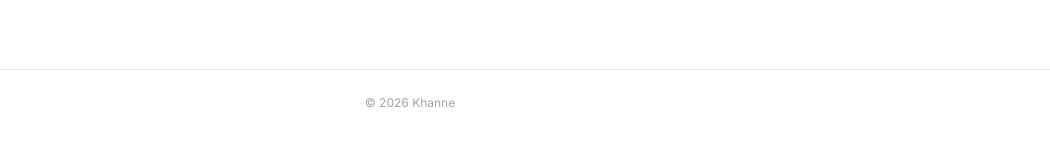
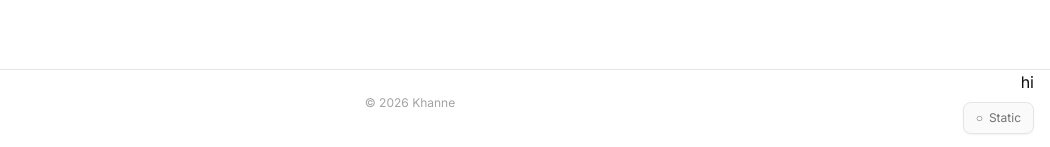
Before and after one commit to IwannabeRealnerD/khanne-log, a Next.js app: page / in a window 1280 px wide. Shown: the part 650-797 px from the top of the page, without its empty margins (230-1280 px from the left). Built offline with nearby package versions, Linux system fonts and the light colour scheme.

Commit message:
add rendering notification (#21)
* feat: rendering method badge

* 추가

* refector: change file structure

* refector: change file structure

* 렌더링 타입 변경하기

* delete unnecessary files

```diff
--- a/src/app/lines/components/line-list-section/key-points.tsx
+++ b/src/app/lines/components/line-list-section/key-points.tsx
@@ -4,6 +4,6 @@ interface KeyPointsProps {
   keyPoints: string[];
 }
 export const KeyPoints: FunctionComponent<KeyPointsProps> = (props) => {
-  if (props.keyPoints.length === 0) return null;
+  if (props.keyPoints.length === 0) {return null;}
   return <span>{props.keyPoints.join(" / ")}</span>;
 };
--- a/src/app/lines/page.tsx
+++ b/src/app/lines/page.tsx
@@ -1,4 +1,7 @@
 import { Suspense } from "react";
+
+import { GlobalRenderingTypeBadge } from "@/components/rendering-type-badge";
+import { ROUTE_RENDERING_CONFIG } from "@/components/rendering-type-badge/constants/contents";
 
 import { LineListSection } from "./components/line-list-section";
 import { LineListSectionSkeleton } from "./components/line-list-section-skeleton";
@@ -8,9 +11,12 @@ const LinePage = async (props: PageProps<"/lines">) => {
   const currentPage = page ? Number(page) : 1;
 
   return (
-    <Suspense key={currentPage} fallback={<LineListSectionSkeleton />}>
-      <LineListSection currentPage={currentPage} />
-    </Suspense>
+    <>
+      <Suspense key={currentPage} fallback={<LineListSectionSkeleton />}>
+        <LineListSection currentPage={currentPage} />
+      </Suspense>
+      <GlobalRenderingTypeBadge config={ROUTE_RENDERING_CONFIG["/lines"]} />
+    </>
   );
 };
 
--- a/src/app/page.tsx
+++ b/src/app/page.tsx
@@ -1,7 +1,10 @@
 import { GlobalNavItem } from "@/components/nav-item";
+import { GlobalRenderingTypeBadge } from "@/components/rendering-type-badge";
+import { ROUTE_RENDERING_CONFIG } from "@/components/rendering-type-badge/constants/contents";
 
 const HomePage = () => {
   return (
+    <>
       <div className="flex min-h-[60vh] flex-col items-center justify-center">
         <h2 className="text-h2 font-bold tracking-tight text-fg">Khanne Log</h2>
         <p className="mt-2 text-body text-muted">movies, series, and games I love</p>
@@ -13,6 +16,8 @@ const HomePage = () => {
           <GlobalNavItem disabled description="game logs & reviews" href="#" label="Games" />
         </nav>
       </div>
+      <GlobalRenderingTypeBadge config={ROUTE_RENDERING_CONFIG["/"]} />
+    </>
   );
 };
 export default HomePage;
--- /dev/null
+++ b/src/components/rendering-type-badge/constants/contents.ts
@@ -0,0 +1,21 @@
+export const ROUTE_RENDERING_CONFIG = {
+  "/": {
+    icon: "○",
+    label: "Static",
+    summary: "빌드 시 생성된 정적 페이지",
+    details: [
+      "네비게이션 링크와 소개 문구만 포함, 배포 시점에 HTML 미리 생성.",
+      "외부 데이터 요청 없이 동일한 콘텐츠를 즉시 제공. 로딩 매우 빠름.",
+    ],
+  },
+  "/lines": {
+    icon: "◐",
+    label: "Partial Prerender",
+    summary: "정적 껍데기 + 동적 스트리밍",
+    details: [
+      "미리 만들어둔 정적 HTML 레이아웃을 즉시 표시.",
+      "명대사 목록은 Notion 데이터를 가져오는 동안 스켈레톤 UI 표시 후, 서버 스트리밍으로 채워 넣음.",
+      "Notion 데이터는 1시간 캐시, 만료 후 첫 요청 시 백그라운드에서 최신 데이터로 갱신(ISR).",
+    ],
+  },
+} as const;
--- /dev/null
+++ b/src/components/rendering-type-badge/index.tsx
@@ -0,0 +1,48 @@
+"use client";
+
+import { useEffect, useRef, useState } from "react";
+import Link from "next/link";
+
+import type { RenderingTypeConfig } from "./types";
+
+export const GlobalRenderingTypeBadge = ({ config }: { config: RenderingTypeConfig }) => {
+  const [isOpen, setIsOpen] = useState(false);
+  const containerRef = useRef<HTMLDivElement>(null);
+
+  useEffect(() => {
+    if (!isOpen) {
+      return;
+    }
+    const handleClickOutsideWhenOpened = (e: MouseEvent) => {
+      if (containerRef.current && !containerRef.current.contains(e.target as Node)) {
+        setIsOpen(false);
+      }
+    };
+    document.addEventListener("mousedown", handleClickOutsideWhenOpened);
+    return () => document.removeEventListener("mousedown", handleClickOutsideWhenOpened);
+  }, [isOpen]);
+
+  return (
+    <div className="fixed right-4 bottom-4 z-50 flex flex-col items-end gap-2">
+      {isOpen && (
+        <div ref={containerRef} className="max-w-72 rounded-md border border-border bg-surface px-3 py-2.5 shadow-md">
+          <p className="text-default text-caption font-medium">{config.summary}</p>
+          <ul className="mt-1 list-disc pl-4 text-caption text-muted">
+            {config.details.map((item) => (
+              <li key={item}>{item}</li>
+            ))}
+          </ul>
+        </div>
+      )}
+      <Link href="/hi">hi</Link>
+      <button
+        className="rounded-md border border-border bg-bg-subtle px-3 py-1.5 text-caption text-muted shadow-sm transition-colors hover:bg-bg-muted"
+        type="button"
+        onClick={() => setIsOpen((prev) => !prev)}
+      >
+        <span>{config.icon}</span>
+        <span className="ml-1.5">{config.label}</span>
+      </button>
+    </div>
+  );
+};
--- /dev/null
+++ b/src/components/rendering-type-badge/types.ts
@@ -0,0 +1,6 @@
+export type RenderingTypeConfig = {
+  icon: string;
+  label: string;
+  summary: string;
+  details: readonly string[];
+};
```
Also changed, not shown: 1 other file (tests, documents, lock files or other folders). Lines whose indentation alone changed are shown as unchanged.
